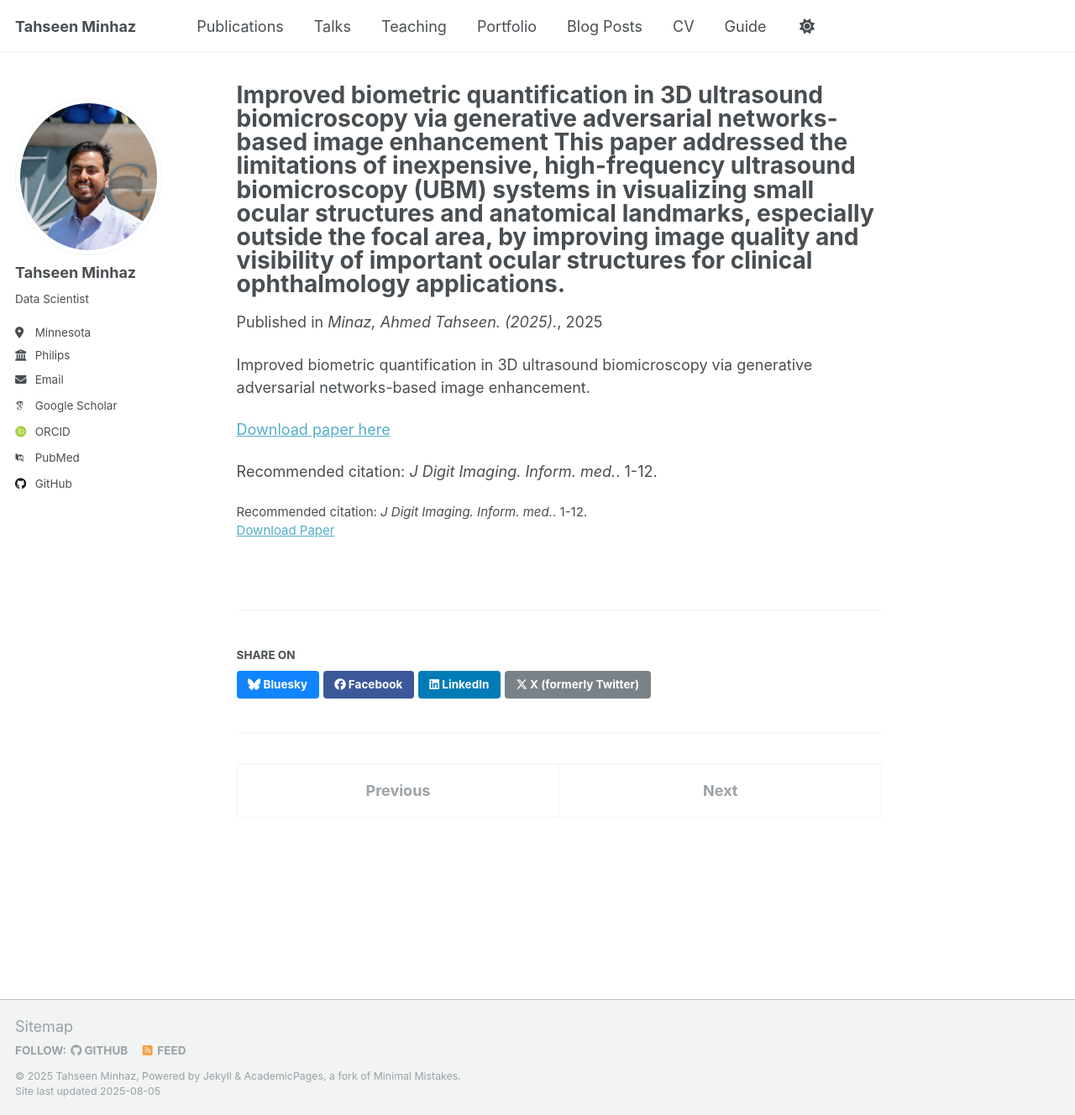
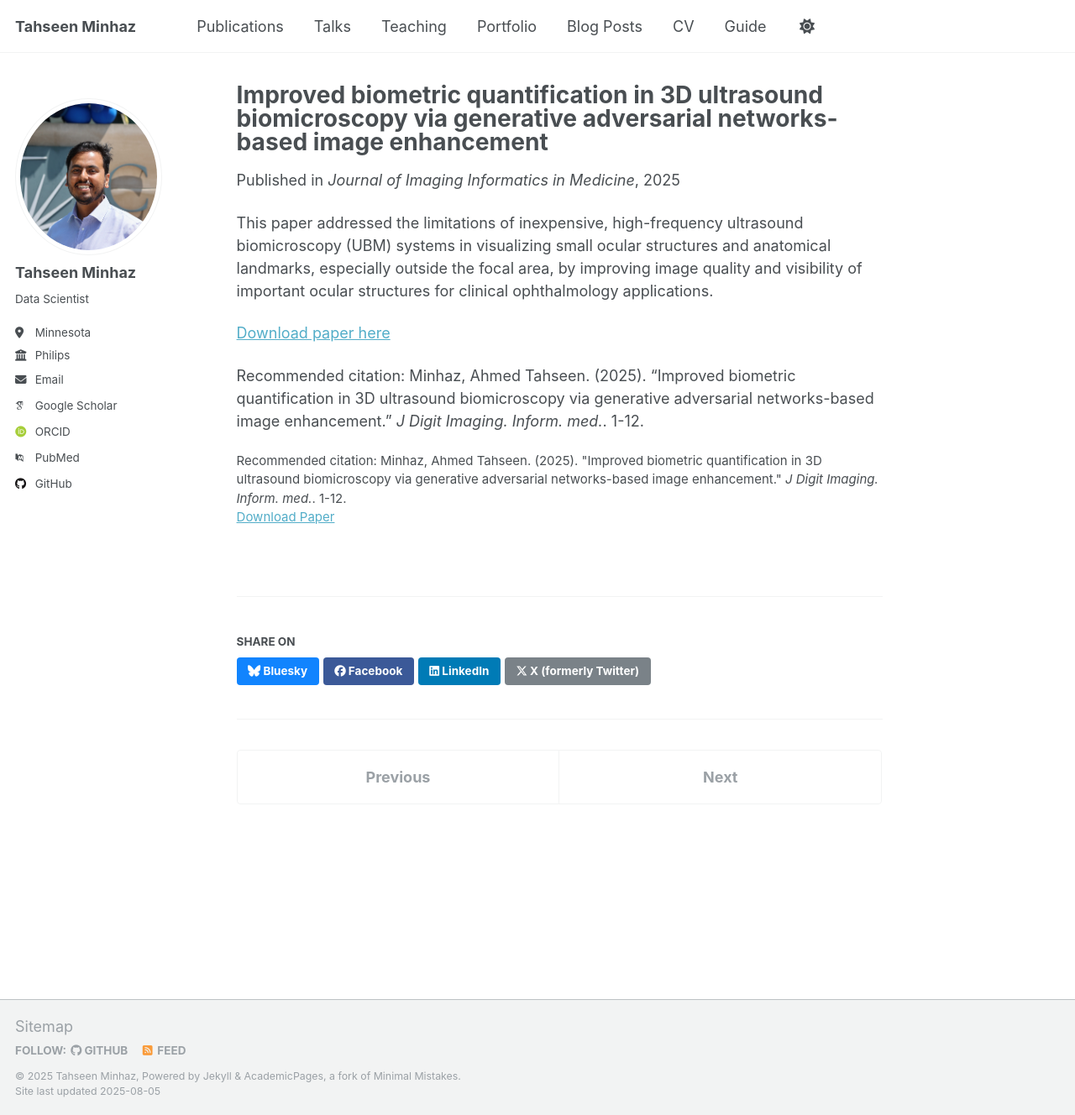
Before and after one commit to tahseenb/tahseenb.github.io, a Jekyll site: the page built from _publications/2025-04-10-paper-title-number-4.md, in a window 1280 px wide and 1328 px high. Shown: the whole window at 84% size. Built offline with Jekyll 4.4.1, drawn with Linux system fonts in a browser that asks for light colours; some web fonts are replaced; a script that is not in the unit is left out.

Commit message:
wip pubs

```diff
--- a/_publications/2025-04-10-paper-title-number-4.md
+++ b/_publications/2025-04-10-paper-title-number-4.md
@@ -1,15 +1,15 @@
 ---
-title: "Improved biometric quantification in 3D ultrasound biomicroscopy via generative adversarial networks-based image enhancement This paper addressed the limitations of inexpensive, high-frequency ultrasound biomicroscopy (UBM) systems in visualizing small ocular structures and anatomical landmarks, especially outside the focal area, by improving image quality and visibility of important ocular structures for clinical ophthalmology applications."
+title: "Improved biometric quantification in 3D ultrasound biomicroscopy via generative adversarial networks-based image enhancement"
 collection: publications
 permalink: /publication/2025-04-10-paper-title-number-4
-excerpt: 'Improved biometric quantification in 3D ultrasound biomicroscopy via generative adversarial networks-based image enhancement.'
+excerpt: ' This paper addressed the limitations of inexpensive, high-frequency ultrasound biomicroscopy (UBM) systems in visualizing small ocular structures and anatomical landmarks, especially outside the focal area, by improving image quality and visibility of important ocular structures for clinical ophthalmology applications.'
 date: 2025-04-10
-venue: 'Minaz, Ahmed Tahseen. (2025).'
+venue: 'Journal of Imaging Informatics in Medicine'
 paperurl: 'https://tahseenb.github.io/files/paper4.pdf'
-citation: '<i>J Digit Imaging. Inform. med.</i>. 1-12.'
+citation: 'Minhaz, Ahmed Tahseen. (2025). &quot;Improved biometric quantification in 3D ultrasound biomicroscopy via generative adversarial networks-based image enhancement.&quot; <i>J Digit Imaging. Inform. med.</i>. 1-12.'
 ---
-Improved biometric quantification in 3D ultrasound biomicroscopy via generative adversarial networks-based image enhancement.
+ This paper addressed the limitations of inexpensive, high-frequency ultrasound biomicroscopy (UBM) systems in visualizing small ocular structures and anatomical landmarks, especially outside the focal area, by improving image quality and visibility of important ocular structures for clinical ophthalmology applications.
 
 [Download paper here](https://tahseenb.github.io/files/paper4.pdf)
 
-Recommended citation: <i>J Digit Imaging. Inform. med.</i>. 1-12.
+Recommended citation: Minhaz, Ahmed Tahseen. (2025). "Improved biometric quantification in 3D ultrasound biomicroscopy via generative adversarial networks-based image enhancement." <i>J Digit Imaging. Inform. med.</i>. 1-12.
--- a/markdown_generator/publications.tsv
+++ b/markdown_generator/publications.tsv
@@ -1,5 +1,5 @@
 pub_date	title	venue	excerpt	citation	url_slug	paper_url	slides_url
 2021-03-01	Clinical 3D imaging of the anterior segment with ultrasound biomicroscopy	Translational Vision Science & Technology	Three-dimensional UBM (3D-UBM) imaging of the anterior segment can be used to enable unique visualization and quantification of anterior segment structures.	Helms, Richard. (2021). "Clinical 3D Imaging of the Anterior Segment With Ultrasound Biomicroscopy" <i>Trans. Vis. Sci. Tech.</i>. 10(3).	paper-title-number-1	https://tvst.arvojournals.org/arvo/content_public/journal/tvst/938517/i2164-2591-10-3-11_1615374609.64483.pdf
 2022-10-03	Deep Learning Segmentation, Visualization, and Automated 3D Assessment of Ciliary Body in 3D Ultrasound Biomicroscopy Images	Translational Vision Science & Technology	This paper aimed to develop a fully automated deep learning ciliary body segmentation and assessment approach in three-dimensional ultrasound biomicroscopy (3D-UBM) images.	Minhaz, Ahmed Tahseen. (2022). "Deep Learning Segmentation, Visualization, and Automated 3D Assessment of Ciliary Body in 3D Ultrasound Biomicroscopy Images." <i>Trans. Vis. Sci. Tech.</i>. 11(10).	paper-title-number-2	https://tvst.arvojournals.org/arvo/content_public/journal/tvst/938607/i2164-2591-11-10-3_1664608907.98555.pdf
-2024-05-26	Assessment of intraocular foreign body using high resolution 3D ultrasound imaging	Scientific Reports	 This paper proposed a novel whole-eye 3D ophthalmic ultrasound B-scan (3D-UBS) system for automating image acquisition and improved 3D visualization for detecting intraocular foreign bodies.	Minhaz, Ahmed Tahseen. (2024). "Assessment of intraocular foreign body using high resolution 3D ultrasound imaging." <i>Scientic Reports 1</i>. 14.	paper-title-number-3	https://www.nature.com/articles/s41598-024-62362-y.pdf
-2025-04-10	Improved biometric quantification in 3D ultrasound biomicroscopy via generative adversarial networks-based image enhancement This paper addressed the limitations of inexpensive, high-frequency ultrasound biomicroscopy (UBM) systems in visualizing small ocular structures and anatomical landmarks, especially outside the focal area, by improving image quality and visibility of important ocular structures for clinical ophthalmology applications. Minhaz, Ahmed Tahseen. (2025). "Improved biometric quantification in 3D ultrasound biomicroscopy via generative adversarial networks-based image enhancement." <i>J Digit Imaging. Inform. med.</i>. 1-12.	paper-title-number-4	https://tahseenb.github.io/files/paper4.pdf
+2024-05-26	Assessment of intraocular foreign body using high resolution 3D ultrasound imaging	Scientific Reports	 This paper proposed a novel whole-eye 3D ophthalmic ultrasound B-scan (3D-UBS) system for automating image acquisition and improved 3D visualization for detecting intraocular foreign bodies.	Minhaz, Ahmed Tahseen. (2024). "Assessment of intraocular foreign body using high resolution 3D ultrasound imaging." <i>Scientic Reports</i>. 14.	paper-title-number-3	https://www.nature.com/articles/s41598-024-62362-y.pdf
+2025-04-10	Improved biometric quantification in 3D ultrasound biomicroscopy via generative adversarial networks-based image enhancement	Journal of Imaging Informatics in Medicine	 This paper addressed the limitations of inexpensive, high-frequency ultrasound biomicroscopy (UBM) systems in visualizing small ocular structures and anatomical landmarks, especially outside the focal area, by improving image quality and visibility of important ocular structures for clinical ophthalmology applications.	Minhaz, Ahmed Tahseen. (2025). "Improved biometric quantification in 3D ultrasound biomicroscopy via generative adversarial networks-based image enhancement." <i>J Digit Imaging. Inform. med.</i>. 1-12.	paper-title-number-4	https://tahseenb.github.io/files/paper4.pdf
```
Also changed, not shown: _publications/2024-05-26-paper-title-number-3.md (+2 -2 lines).
